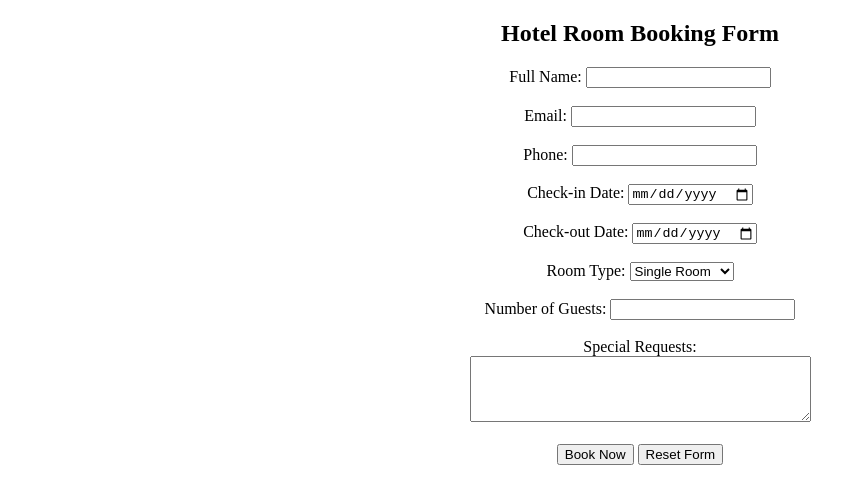
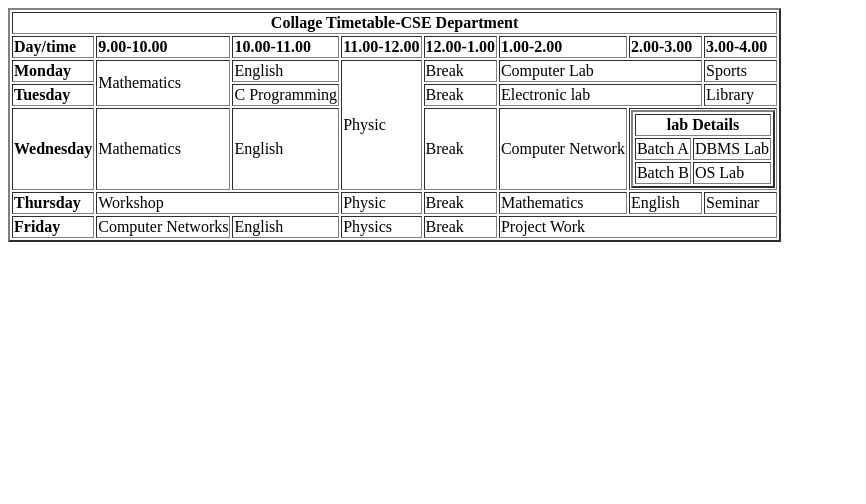
Before and after one commit to VenkateshSingh-blip/web-dev-assignment, a plain HTML site: page exp4.html in a window 1280 px wide. Shown: the whole page, without its empty margins (0-866 px from the left). Drawn offline with Linux system fonts and the light colour scheme.

Commit message:
exp4.html

```diff
--- a/exp4.html
+++ b/exp4.html
@@ -1,48 +1,95 @@
 <!DOCTYPE html>
-<html>
+<html lang="en">
 <head>
-    <title>Hotel Room Booking Form</title>
+    <meta charset="UTF-8">
+    <meta name="viewport" content="width=device-width, initial-scale=1.0">
+    <title>Document</title>
 </head>
 <body>
+    <table border="2">
 
-    <center>
-        <h2>Hotel Room Booking Form</h2>
+        <thead>
+        <th colspan="9">Collage Timetable-CSE Department</th>
+        </thead>
+        <tbody>
+            <tr>
+                <td > <strong>Day/time</strong></td>
+                <td><strong>9.00-10.00</strong></td>
+                <td><strong>10.00-11.00</strong></td>
+                <td><strong>11.00-12.00</strong></td>
+                <td><strong>12.00-1.00</strong></td>
+                <td><strong>1.00-2.00</strong></td>
+                <td><strong>2.00-3.00</strong></td>
+                <td><strong>3.00-4.00</strong></td>
 
-        <form>
+            </tr>
+            <tr>
+                <td><strong>Monday</strong></td>
+                <td rowspan="2">Mathematics</td>
+                <td>English</td>
+                <td rowspan="3">Physic</td>
+                <td>Break</td>
+                <td colspan="2">Computer Lab</td>
+                <td>Sports</td>
 
-            <label for="name">Full Name:</label>
-            <input type="text" id="name" name="name"><br><br>
+            </tr>
+            <tr>
+                <td><strong>Tuesday</strong></td>
+                <td>C Programming</td>
+                <td>Break</td>
+                <td colspan="2">Electronic lab</td>
+                <td>Library</td>
 
-            <label for="email">Email:</label>
-            <input type="email" id="email" name="email"><br><br>
+            </tr>
+            <tr>
+                <td><strong>Wednesday</strong></td>
+                <td>Mathematics</td>
+                <td>English</td>
+                <td>Break</td>
+                <td>Computer Network</td>
+                <td colspan="2">
+                    <table border="2">
+                        <thead >
+                            <th colspan="2">lab Details</th>
+                        </thead>
+                        <tbody>
+                            <tr>
+                                <td>Batch A</td>
+                                <td>DBMS Lab</td>
+                            </tr>
+                            <tr>
+                                <td>Batch B</td>
+                                <td>OS Lab</td>
+                            </tr>
+                        </tbody>
 
-            <label for="phone">Phone:</label>
-            <input type="tel" id="phone" name="phone"><br><br>
+                    </table>
 
-            <label for="checkin">Check-in Date:</label>
-            <input type="date" id="checkin" name="checkin"><br><br>
+                </td>
+             </tr>
+                <tr>
+                    <td><strong>Thursday</strong></td>
+                    <td colspan="2">Workshop</td>
+                    <td>Physic</td>
+                    <td>Break</td>
+                    <td>Mathematics</td>
+                    <td>English</td>
+                    <td>Seminar</td>
 
-            <label for="checkout">Check-out Date:</label>
-            <input type="date" id="checkout" name="checkout"><br><br>
+                </tr>
+                <tr>
+                    <td><b>Friday</b></td>
+                    <td>Computer Networks</td>
+                    <td>English</td>
+                    <td>Physics</td>
+                    <td>Break</td>
+                    <td colspan="3">Project Work</td>
+                </tr>
 
-            <label for="room">Room Type:</label>
-            <select id="room" name="room">
-                <option>Single Room</option>
-                <option>Double Room</option>
-                <option>Suite</option>
-            </select><br><br>
 
-            <label for="guests">Number of Guests:</label>
-            <input type="text" id="guests" name="guests"><br><br>
 
-            <label for="requests">Special Requests:</label><br>
-            <textarea id="requests" name="requests" rows="4" cols="40"></textarea><br><br>
+        </tbody>
 
-            <input type="submit" value="Book Now">
-            <input type="reset" value="Reset Form">
-
-        </form>
-    </center>
-
+    </table>
 </body>
 </html>
```
